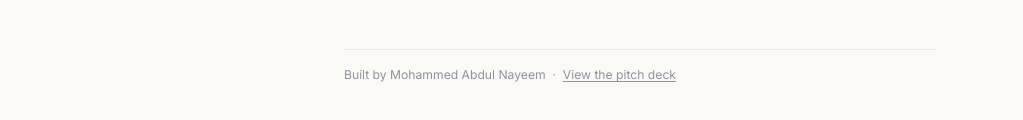
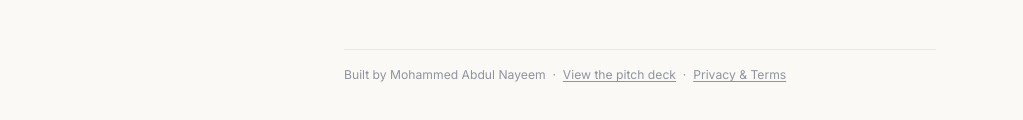
Before and after one commit to manofwhitebrown/hackathon, a website: page index.html in a window 1280 px wide. Shown: the part 736-856 px from the top of the page, without its empty margins (0-1023 px from the left). Drawn offline with nearby package versions, Linux system fonts and the light colour scheme.

Commit message:
Update index.html

```diff
--- a/index.html
+++ b/index.html
@@ -154,7 +154,7 @@
   <div id="print-container"></div>
 
   <footer class="site-footer">
-    <p class="credit">Built by Mohammed Abdul Nayeem &nbsp;·&nbsp; <a href="pitch.html" class="footer-link">View the pitch deck</a></p>
+    <p class="credit">Built by Mohammed Abdul Nayeem &nbsp;·&nbsp; <a href="pitch.html" class="footer-link">View the pitch deck</a> &nbsp;·&nbsp; <a href="privacy.html" class="footer-link">Privacy &amp; Terms</a></p>
   </footer>
 
   <script src="script.js"></script>
```
